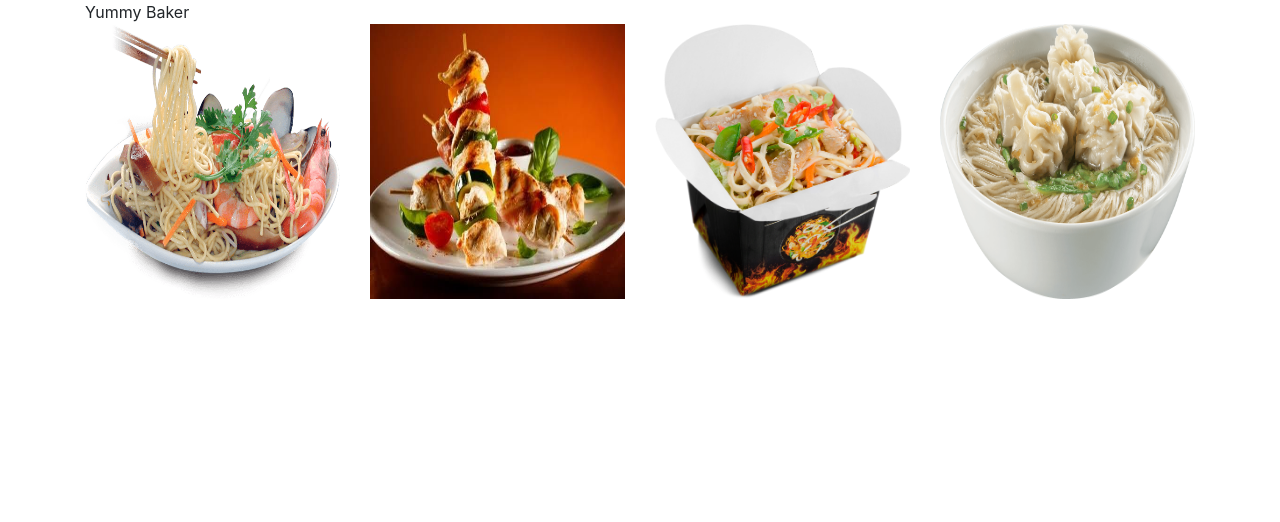
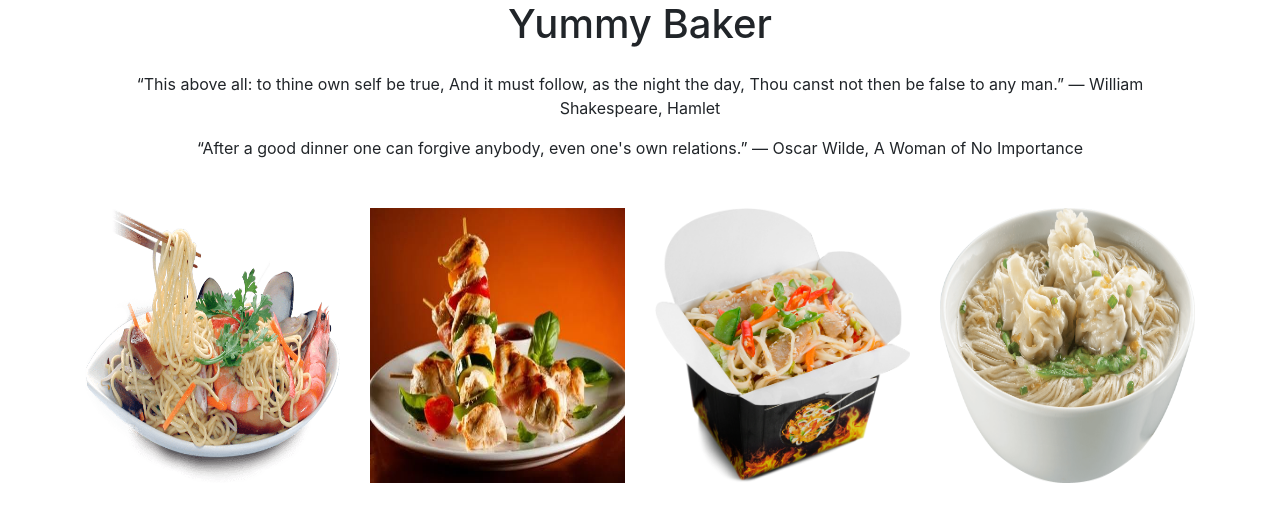
Before and after one commit to lekegitrepo/restaurant-page, a website built with webpack: page dist/index.html in a window 1280 px wide. Built offline with nearby package versions, Linux system fonts and the light colour scheme.

Commit message:
add food quotes

```diff
--- a/dist/index.html
+++ b/dist/index.html
@@ -5,9 +5,20 @@
 </head>
 <body>
   <div class="container" id="content">
-    <header>Yummy Baker</header>
-    <div class="main">
-      <div class="text-center"></div>
+    <header class="text-center"><h1>Yummy Baker</h1></header>
+    <div class="main mt-4">
+      <div class="text-center mb-5">
+        <div class="mt-3">
+          “This above all: to thine own self be true,
+            And it must follow, as the night the day,
+            Thou canst not then be false to any man.”
+            ― William Shakespeare, Hamlet
+        </div>
+        <div class="mt-3">
+          “After a good dinner one can forgive anybody, even one's own relations.”
+           ― Oscar Wilde, A Woman of No Importance
+        </div>
+      </div>
       <div class="row">
         <img class="col-3" src="../images/image-1.png"> <img class="col-3" src="../images/image-2.jpeg"> <img class="col-3" src="../images/image-3.png"> <img class="col-3" src="../images/image-4.png">
       </div>
```
